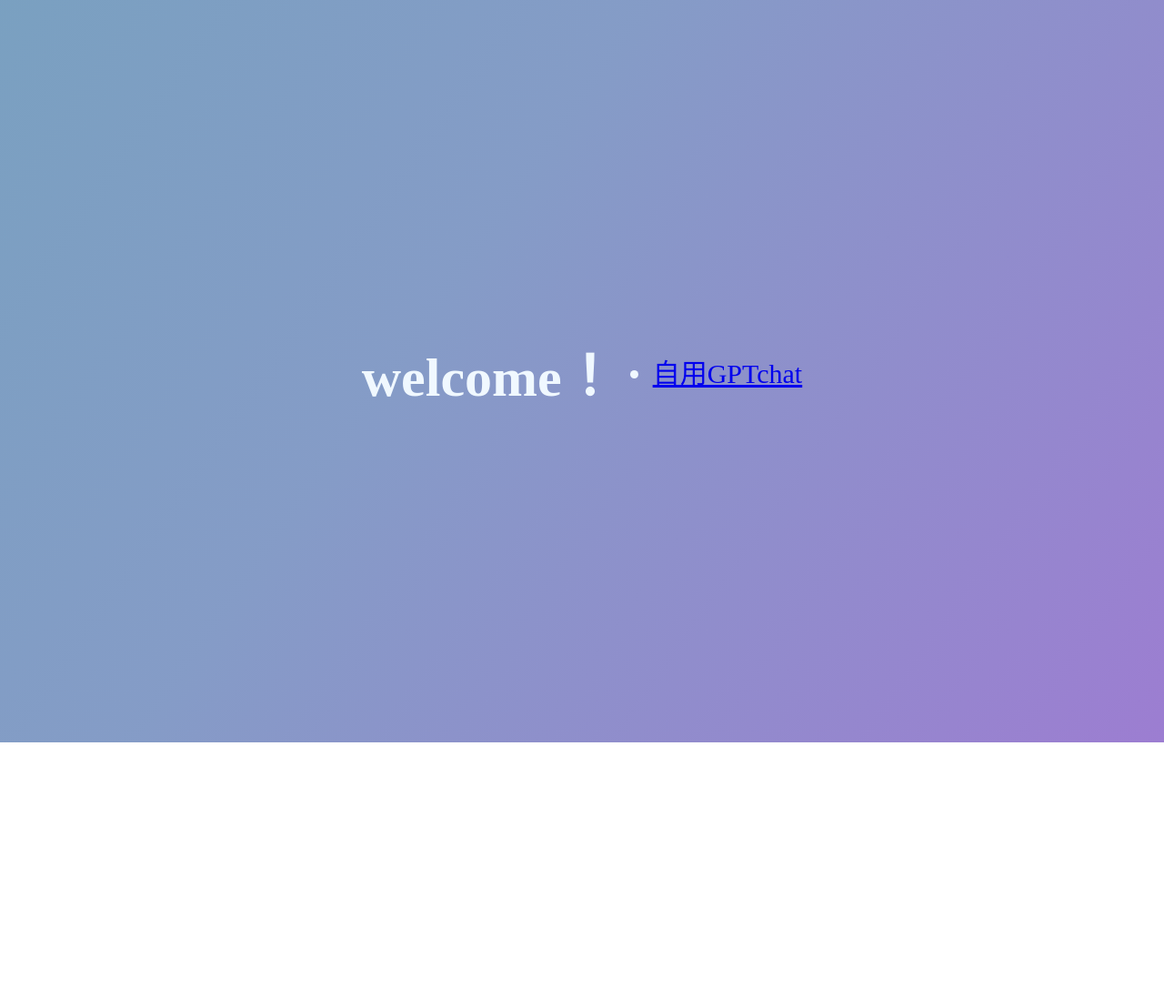
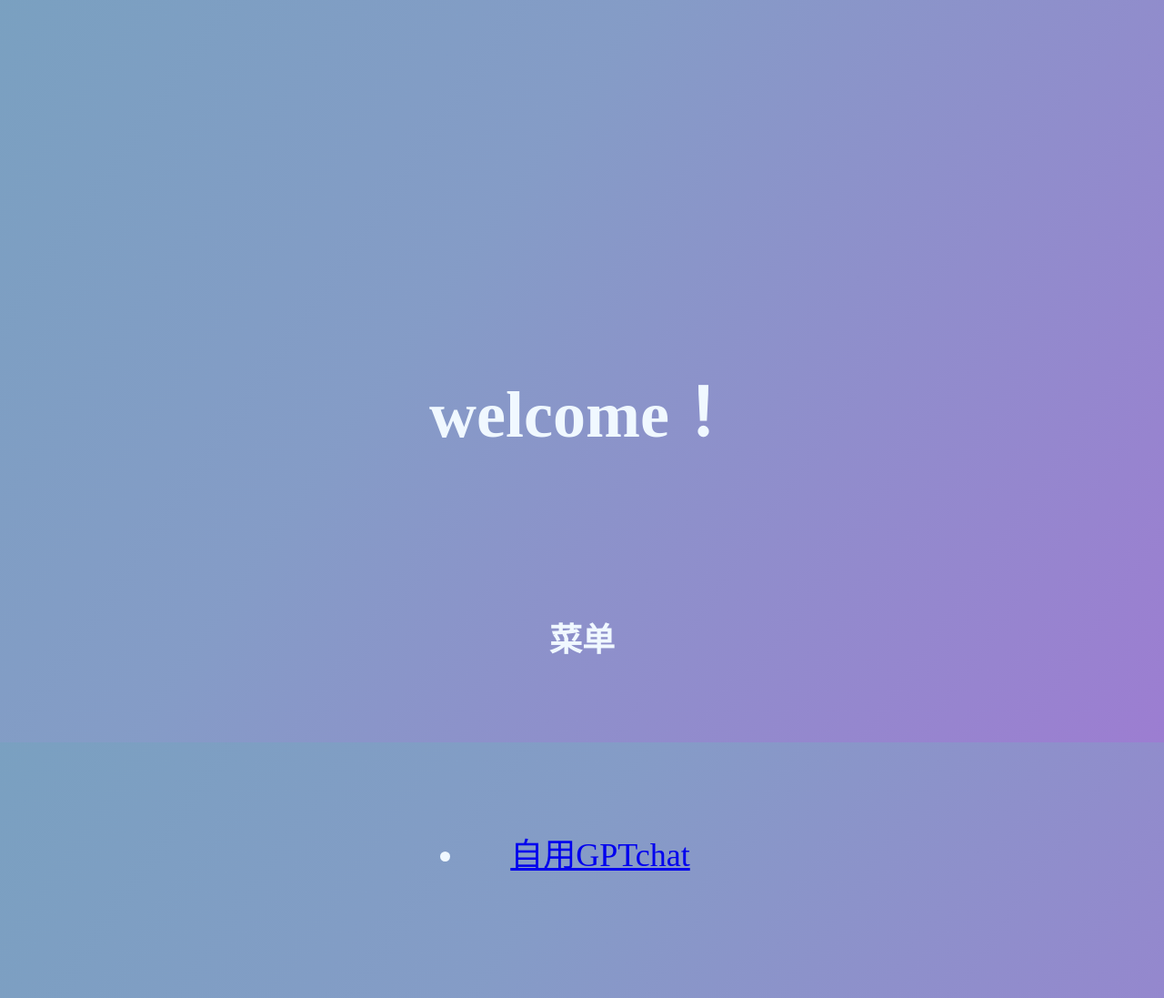
Before and after one commit to Hammerer6/Hammerer6.github.io, a plain HTML site: page index.html in a window 1280 px wide. Shown: the top 1097 px of the page at 91% size. Before the commit the page ends 816 px from the top, so only its background shows below. Drawn offline with Linux system fonts and the light colour scheme.

Commit message:
Update index.html

```diff
--- a/index.html
+++ b/index.html
@@ -36,11 +36,13 @@
     </style>
 </head>
 <body>
-    <h1>welcome！</h1>
-    <ul>
-		<li>
-    	<a href="https://hammerer6.github.io/gpt/">自用GPTchat</a>
-		</li>
-    </ul>
+<div id="menu" style="line-height: 200px;text-align:center;height: 200px;font-size: 36px;">
+<h1>welcome！</h1>
+<b>菜单</b><br>
+<ul>
+	<li>
+    <a href="https://hammerer6.github.io/gpt/">自用GPTchat</a>
+	</li>
+</ul><br></div>
 </body>
 </html>
```
